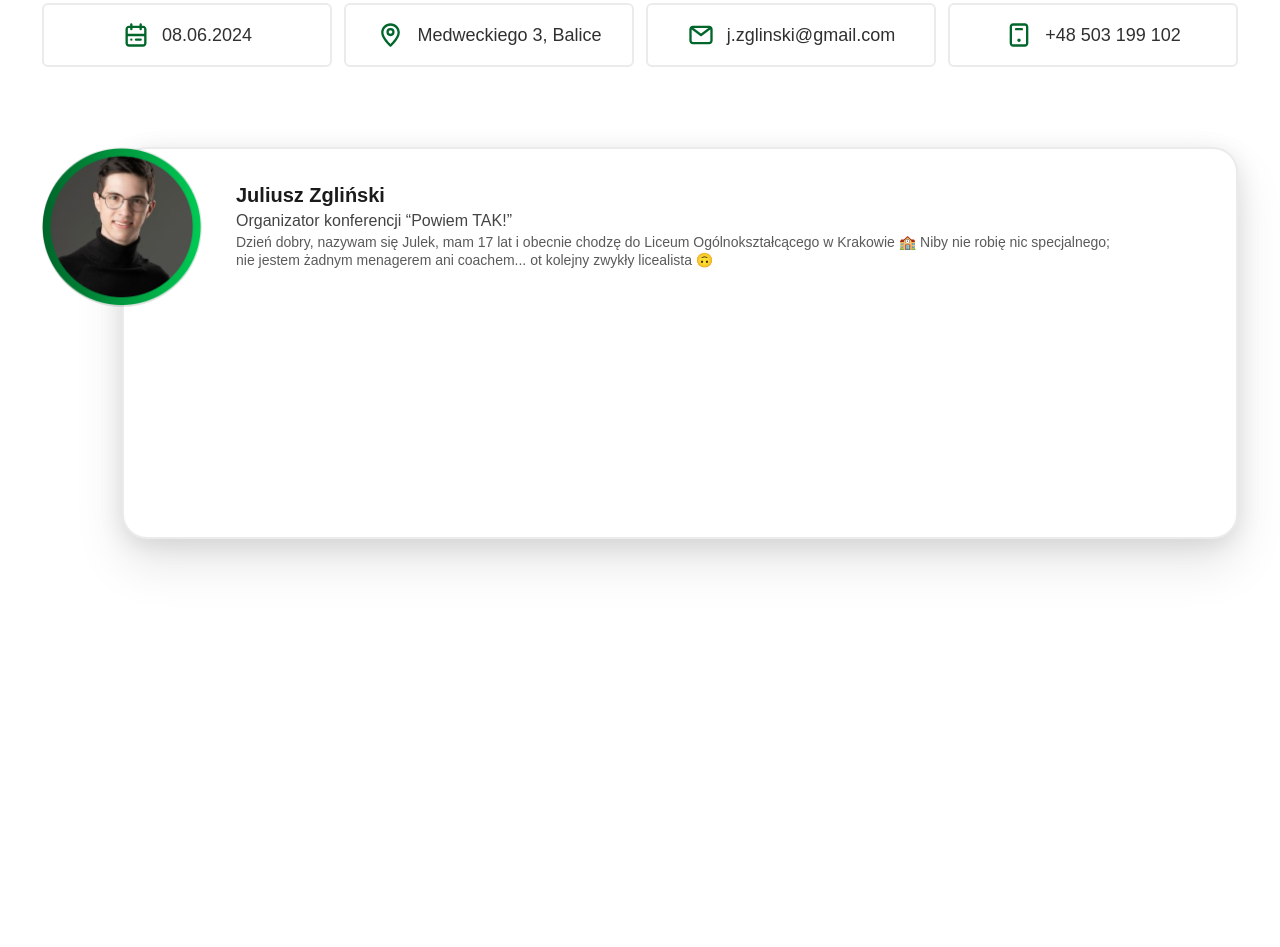
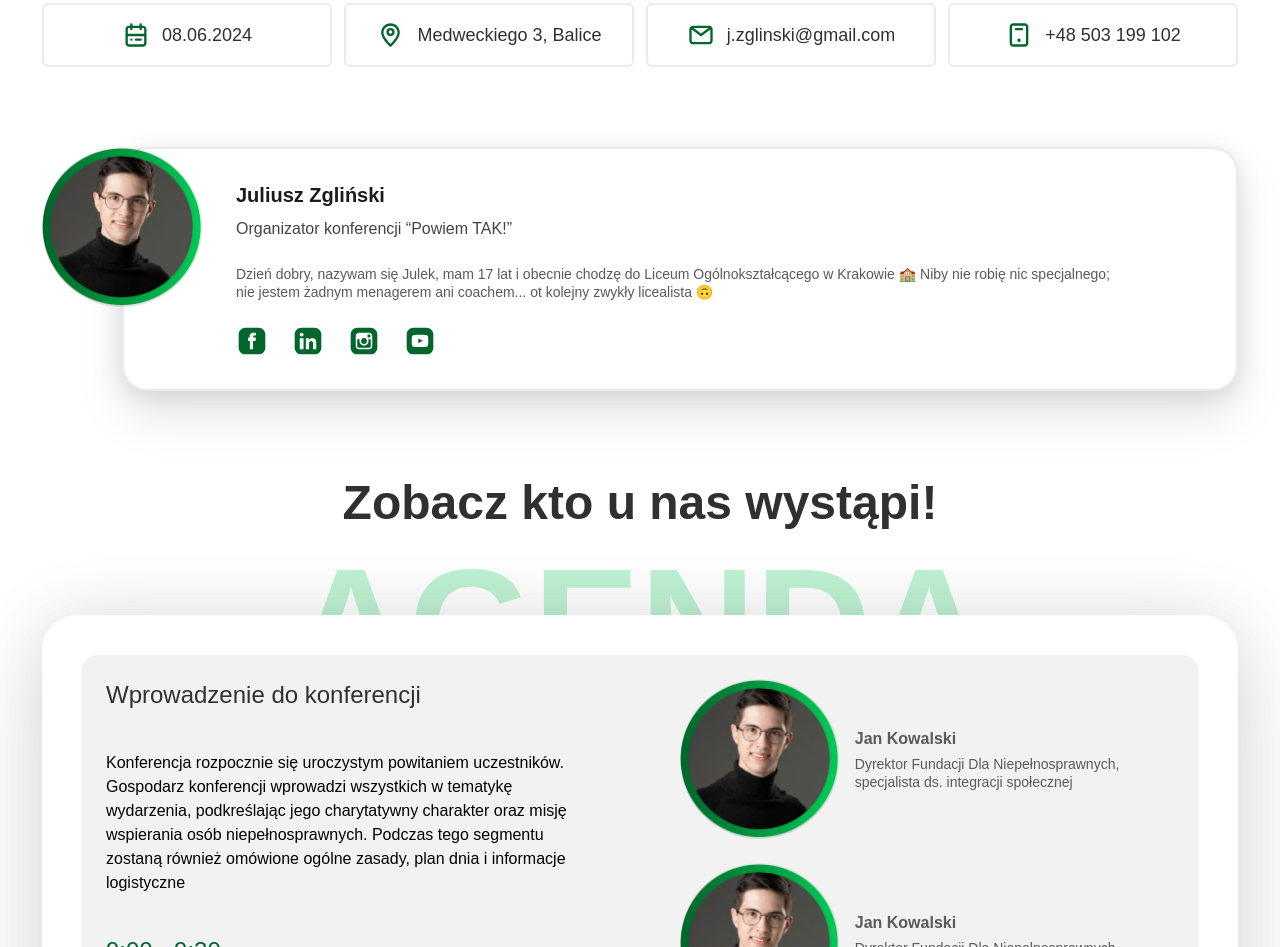
Before and after one commit to hotelspot/say-yes-landing-page, a Gatsby site: page / in a window 1280 px wide. Shown: the part 1037-1984 px from the top of the page. Before the commit the page ends 1656 px from the top, so only its background shows below. Built offline with nearby package versions, Linux system fonts and the light colour scheme; Gatsby itself is replaced by a stand-in of ours.

Commit message:
add agenda

```diff
--- a/src/components/AboutMe/AboutMe.styled.ts
+++ b/src/components/AboutMe/AboutMe.styled.ts
@@ -5,7 +5,6 @@ import {
 import { colors } from '../../styles/colors';
 
 export const Container = styled.div`
-  height: 536px;
   padding-top: 200px;
   padding-bottom: 80px;
   display: flex;
@@ -58,6 +57,7 @@ export const ContactContainer = styled.div`
   padding: 32px 112px;
   display: flex;
   flex-direction: column;
+  gap:24px;
 `;
 
 export const Avatar = styled.img`
@@ -82,3 +82,14 @@ export const Paragraph = styled.p`
   ${Body3t400};
   color:${colors.typography[700]}
 `;
+
+export const List = styled.div`
+  display: flex;
+  gap:8px;
+  flex-direction: column;
+`;
+
+export const SocialsMedia = styled.div`
+  display: flex;
+  gap:24px;
+`;
--- a/src/components/AboutMe/AboutMe.tsx
+++ b/src/components/AboutMe/AboutMe.tsx
@@ -2,13 +2,17 @@ import React from 'react';
 import {
   Avatar,
   Contact, ContactContainer,
-  Container, Description, Information, InformationItem, InformationLabel, Paragraph, Username,
+  Container, Description, Information, InformationItem, InformationLabel, List, Paragraph, SocialsMedia, Username,
 } from './AboutMe.styled';
 import SvgCalendar from '../icons/Calendar';
 import SvgPin from '../icons/Pin';
 import SvgEmail from '../icons/Email';
 import SvgSmartphone from '../icons/Smartphone';
 import { AvatarJuliuszZglinski } from '../../assets';
+import Facebook from '../icons/Facebook';
+import Linkedin from '../icons/Linkedin';
+import Instagram from '../icons/Instagram';
+import Youtube from '../icons/Youtube';
 
 export const AboutMe = () => (
   <Container>
@@ -33,11 +37,22 @@ export const AboutMe = () => (
     <Contact>
       <Avatar src={AvatarJuliuszZglinski as string} />
       <ContactContainer>
-        <Username>Juliusz Zgliński</Username>
-        <Description>Organizator konferencji “Powiem TAK!”</Description>
+        <List>
+          <Username>Juliusz Zgliński</Username>
+          <Description>Organizator konferencji “Powiem TAK!”</Description>
+        </List>
         <Paragraph>
-          Dzień dobry, nazywam się Julek, mam 17 lat i obecnie chodzę do Liceum Ogólnokształcącego w Krakowie 🏫  Niby nie robię nic specjalnego; nie jestem żadnym menagerem ani coachem... ot kolejny zwykły licealista 🙃
+          Dzień dobry, nazywam się Julek, mam 17 lat i obecnie chodzę do
+          Liceum Ogólnokształcącego w Krakowie 🏫
+          Niby nie robię nic specjalnego; nie jestem żadnym menagerem ani coachem... ot
+          kolejny zwykły licealista 🙃
         </Paragraph>
+        <SocialsMedia>
+          <Facebook />
+          <Linkedin />
+          <Instagram />
+          <Youtube />
+        </SocialsMedia>
       </ContactContainer>
     </Contact>
   </Container>
--- /dev/null
+++ b/src/components/Agenda/Agenda.styled.ts
@@ -0,0 +1,39 @@
+import styled from 'styled-components';
+import { Display01, H2t700 } from '../../styles/typography';
+import { colors } from '../../styles/colors';
+
+export const Container = styled.div`
+  display: flex;
+  justify-content: center;
+`;
+
+export const Wrapper = styled.div`
+  width: 100%;
+  max-width: 1196px;
+  height: 200px;
+`;
+
+export const Header = styled.h1`
+  ${Display01};
+  opacity: .25;
+  text-align: center;
+  color:#0C5;}
+`;
+
+export const Title = styled.h1`
+  ${H2t700};
+  color:${colors.typography[900]};
+  text-align: center;
+`;
+
+export const AgendaList = styled.div`
+  padding: 40px;
+  position: relative;
+  display: flex;
+  flex-direction: column;
+  top:-100px;
+  gap:24px;
+  border-radius: 35px;
+  background: var(--Typography-100, #FFF);
+  box-shadow: 0px 5px 75px 0px rgba(0, 0, 0, 0.10), 0px 25px 100px 0px rgba(0, 0, 0, 0.10);
+`;
--- /dev/null
+++ b/src/components/Agenda/Agenda.tsx
@@ -0,0 +1,23 @@
+import React from 'react';
+import {
+  AgendaList,
+  Container, Header, Title, Wrapper,
+} from './Agenda.styled';
+import { AgendaItem } from '../AgendaItem/AgendaItem';
+
+export const Agenda = () => (
+  <Container>
+    <Wrapper>
+      <Title>Zobacz kto u nas wystąpi!</Title>
+      <Header>
+        AGENDA
+      </Header>
+      <AgendaList>
+        <AgendaItem />
+        <AgendaItem />
+        <AgendaItem />
+        <AgendaItem />
+      </AgendaList>
+    </Wrapper>
+  </Container>
+);
--- /dev/null
+++ b/src/components/AgendaItem/AgendaItem.styled.ts
@@ -0,0 +1,71 @@
+import styled from 'styled-components';
+import {
+  Body2t400, Body2t500, Body2t700, Body3t400, H4t700,
+} from '../../styles/typography';
+import { colors } from '../../styles/colors';
+
+export const Container = styled.div`
+  padding:24px;
+  gap:80px;
+  border-radius: 15px;
+  display: flex;
+  background: ${colors.typography[300]};
+`;
+
+export const Wrapper = styled.div`
+  display: flex;
+  flex:1;
+  flex-direction: column;
+  gap:40px;
+
+`;
+
+export const Avatars = styled.div`
+  display: flex;
+  flex:1;
+  flex-direction: column;
+  gap:24px;
+`;
+
+export const AvatarImage = styled.img`
+  width: 160px;
+  height: 160px;
+  border-radius: 160px;
+`;
+
+export const Avatar = styled.div`
+  display: flex;
+  gap:16px;
+`;
+
+export const AvatarContainer = styled.div`
+  display: flex;
+  flex-direction: column;
+  justify-content: center;
+  gap:4px;
+`;
+
+export const ATitle = styled.div`
+    ${Body2t700};
+    color:${colors.typography[700]}
+`;
+
+export const ADescription = styled.div`
+  ${Body3t400}
+  color:${colors.typography[700]}
+
+`;
+
+export const Title = styled.div`
+    ${H4t700}
+`;
+
+export const Description = styled.p`
+  ${Body2t400}
+`;
+
+export const Time = styled.div`
+   ${H4t700};
+   color:#00662B;
+
+`;
--- /dev/null
+++ b/src/components/AgendaItem/AgendaItem.tsx
@@ -0,0 +1,46 @@
+import React from 'react';
+import {
+  ADescription,
+  ATitle,
+  Avatar, AvatarContainer, AvatarImage,
+  Avatars,
+  Container, Description, Time, Title, Wrapper,
+} from './AgendaItem.styled';
+import { AvatarJuliuszZglinski } from '../../assets';
+
+export const AgendaItem = () => (
+  <Container>
+    <Wrapper>
+      <Title>
+        Wprowadzenie do konferencji
+      </Title>
+      <Description>
+        Konferencja rozpocznie się uroczystym powitaniem uczestników.
+        Gospodarz konferencji wprowadzi wszystkich w tematykę wydarzenia,
+        podkreślając jego charytatywny charakter oraz misję wspierania osób niepełnosprawnych.
+        Podczas tego segmentu zostaną również omówione ogólne zasady, plan dnia i informacje logistyczne
+      </Description>
+      <Time>9:00 - 9:30</Time>
+    </Wrapper>
+    <Avatars>
+      <Avatar>
+        <AvatarImage src={AvatarJuliuszZglinski as string} />
+        <AvatarContainer>
+          <ATitle>Jan Kowalski</ATitle>
+          <ADescription>
+            Dyrektor Fundacji Dla Niepełnosprawnych, specjalista ds. integracji społecznej
+          </ADescription>
+        </AvatarContainer>
+      </Avatar>
+      <Avatar>
+        <AvatarImage src={AvatarJuliuszZglinski as string} />
+        <AvatarContainer>
+          <ATitle>Jan Kowalski</ATitle>
+          <ADescription>
+            Dyrektor Fundacji Dla Niepełnosprawnych, specjalista ds. integracji społecznej
+          </ADescription>
+        </AvatarContainer>
+      </Avatar>
+    </Avatars>
+  </Container>
+);
--- /dev/null
+++ b/src/components/Gallery/Gallery.styled.ts
@@ -0,0 +1 @@
+export const Container = styled.div``;
--- /dev/null
+++ b/src/components/Gallery/Gallery.tsx
@@ -0,0 +1,3 @@
+export const Gallery = () => {
+
+};
--- /dev/null
+++ b/src/components/icons/Facebook.tsx
@@ -0,0 +1,17 @@
+import * as React from "react";
+import type { SVGProps } from "react";
+const SvgFacebook = (props: SVGProps<SVGSVGElement>) => (
+  <svg
+    xmlns="http://www.w3.org/2000/svg"
+    width={32}
+    height={32}
+    fill="none"
+    {...props}
+  >
+    <path
+      fill="#00662B"
+      d="M22.646 2.667H9.332c-3.661 0-6.666 3.005-6.666 6.688v13.312c0 3.661 3.005 6.666 6.666 6.666h13.312c3.683 0 6.688-3.005 6.688-6.687V9.354c0-3.683-3.005-6.688-6.687-6.688M19.575 16h-2.518v8.254h-3.174V16H12.19v-3.386h1.482v-1.44c0-1.354.677-3.491 3.534-3.491h2.604v2.814h-1.842c-.296 0-.698.19-.698.847v1.27h2.603z"
+    />
+  </svg>
+);
+export default SvgFacebook;
--- /dev/null
+++ b/src/components/icons/Instagram.tsx
@@ -0,0 +1,25 @@
+import * as React from "react";
+import type { SVGProps } from "react";
+const SvgInstagram = (props: SVGProps<SVGSVGElement>) => (
+  <svg
+    xmlns="http://www.w3.org/2000/svg"
+    width={32}
+    height={32}
+    fill="none"
+    {...props}
+  >
+    <path
+      fill="#00662B"
+      d="M18.358 14.286a2.91 2.91 0 0 0-2.369-1.228c-.972 0-1.84.487-2.368 1.228a3 3 0 0 0-.55 1.714 2.925 2.925 0 0 0 2.918 2.92A2.925 2.925 0 0 0 18.908 16c0-.635-.212-1.227-.55-1.714"
+    />
+    <path
+      fill="#00662B"
+      d="M20.198 14.307c.211.423.338 1.1.338 1.693 0 2.497-2.03 4.55-4.547 4.55A4.54 4.54 0 0 1 11.443 16c0-.614.127-1.27.338-1.693H9.222V21.1c0 .888.783 1.672 1.671 1.672h10.193c.888 0 1.67-.784 1.67-1.672v-6.794zM21.995 9.608h-2.453v2.815h2.792V9.587z"
+    />
+    <path
+      fill="#00662B"
+      d="M22.63 2.667H9.35c-3.68 0-6.683 3.005-6.683 6.688v13.312c0 3.661 3.003 6.666 6.682 6.666h13.302c3.68 0 6.682-3.005 6.682-6.687V9.354c-.02-3.683-3.024-6.688-6.703-6.688M24.237 21.1c0 1.777-1.375 3.153-3.151 3.153H10.893c-1.776 0-3.151-1.376-3.151-3.154V10.9c0-1.778 1.375-3.154 3.151-3.154h10.193c1.776 0 3.15 1.376 3.15 3.153z"
+    />
+  </svg>
+);
+export default SvgInstagram;
--- /dev/null
+++ b/src/components/icons/Linkedin.tsx
@@ -0,0 +1,17 @@
+import * as React from "react";
+import type { SVGProps } from "react";
+const SvgLinkedin = (props: SVGProps<SVGSVGElement>) => (
+  <svg
+    xmlns="http://www.w3.org/2000/svg"
+    width={32}
+    height={32}
+    fill="none"
+    {...props}
+  >
+    <path
+      fill="#00662B"
+      d="M22.63 2.667H9.35c-3.68 0-6.683 3.005-6.683 6.688v13.312c0 3.661 3.003 6.666 6.682 6.666h13.302c3.68 0 6.682-3.005 6.682-6.687V9.354c-.02-3.683-3.024-6.688-6.703-6.688M11.549 24.254H7.742V13.249h3.807zM9.624 11.556A1.94 1.94 0 0 1 7.68 9.608c0-1.079.867-1.947 1.945-1.947s1.946.868 1.946 1.947c-.021 1.08-.889 1.948-1.946 1.948m14.634 12.698h-3.193v-5.333c0-1.291-.17-2.942-1.925-2.942-1.797 0-2.093 1.397-2.093 2.857v5.418h-3.172V13.249h2.96v1.481h.085c.465-.846 1.544-1.503 3.235-1.503 3.49 0 4.103 2.011 4.103 4.995z"
+    />
+  </svg>
+);
+export default SvgLinkedin;
--- /dev/null
+++ b/src/components/icons/Youtube.tsx
@@ -0,0 +1,18 @@
+import * as React from "react";
+import type { SVGProps } from "react";
+const SvgYoutube = (props: SVGProps<SVGSVGElement>) => (
+  <svg
+    xmlns="http://www.w3.org/2000/svg"
+    width={32}
+    height={32}
+    fill="none"
+    {...props}
+  >
+    <path fill="#00662B" d="M14.286 13.376v4.867l4.487-2.412z" />
+    <path
+      fill="#00662B"
+      d="M22.646 2.667H9.332c-3.661 0-6.666 3.005-6.666 6.688v13.312c0 3.661 3.005 6.666 6.666 6.666h13.312c3.683 0 6.688-3.005 6.688-6.687V9.354c0-3.683-3.005-6.688-6.687-6.688m1.608 13.99c0 1.396-.127 2.814-.127 2.814s-.148 1.185-.635 1.714c-.635.699-1.333.699-1.65.74-2.329.17-5.82.191-5.82.191s-4.34-.063-5.673-.19c-.36-.063-1.206-.042-1.841-.74-.508-.53-.635-1.715-.635-1.715s-.127-1.418-.127-2.815v-1.312c0-1.397.127-2.815.127-2.815s.148-1.185.635-1.714c.635-.699 1.333-.72 1.65-.762 2.35-.17 5.842-.19 5.842-.19s3.492.02 5.82.19c.318.042 1.037.063 1.672.74.508.53.635 1.736.635 1.736s.127 1.418.127 2.815z"
+    />
+  </svg>
+);
+export default SvgYoutube;
--- a/src/pages/index.tsx
+++ b/src/pages/index.tsx
@@ -4,12 +4,14 @@ import { Hello } from '../components';
 import { Header } from '../components/Header';
 import { GlobalStyled } from '../styles/globalStyled';
 import { AboutMe } from '../components/AboutMe/AboutMe';
+import { Agenda } from '../components/Agenda/Agenda';
 
 export const IndexPage: FC<PageProps> = () => (
   <>
     <GlobalStyled />
     <Header />
     <AboutMe />
+    <Agenda />
   </>
 );
 
--- a/src/styles/typography.ts
+++ b/src/styles/typography.ts
@@ -5,6 +5,18 @@ export const Body2t500 = css`
   font-weight: 500;
   font-size: 16px;
   line-height: 24px;
+`;
+
+export const Body2t700 = css`
+  font-weight: 700;
+  font-size: 16px;
+  line-height: 24px;
+`;
+
+export const Body2t400 = css`
+  line-height: 24px;
+  font-size: 16px;
+  font-weight: 400;
 `;
 
 export const Body3t400 = css`
@@ -54,3 +66,15 @@ export const H3t500 = css`
     font-weight: 500;
     line-height: 48px;
 `;
+
+export const H2t700 = css`
+    font-weight: 700;
+    line-height: 64px;
+    font-size: 48px;
+`;
+
+export const H4t700 = css`
+    font-size: 24px;
+    line-height: 32px;
+    color:${colors.typography[900]}
+`;
```
Also changed, not shown: src/assets/icons/facebook.svg (added), src/assets/icons/instagram.svg (added), src/assets/icons/linkedin.svg (added), src/assets/icons/youtube.svg (added), 1 other file.
